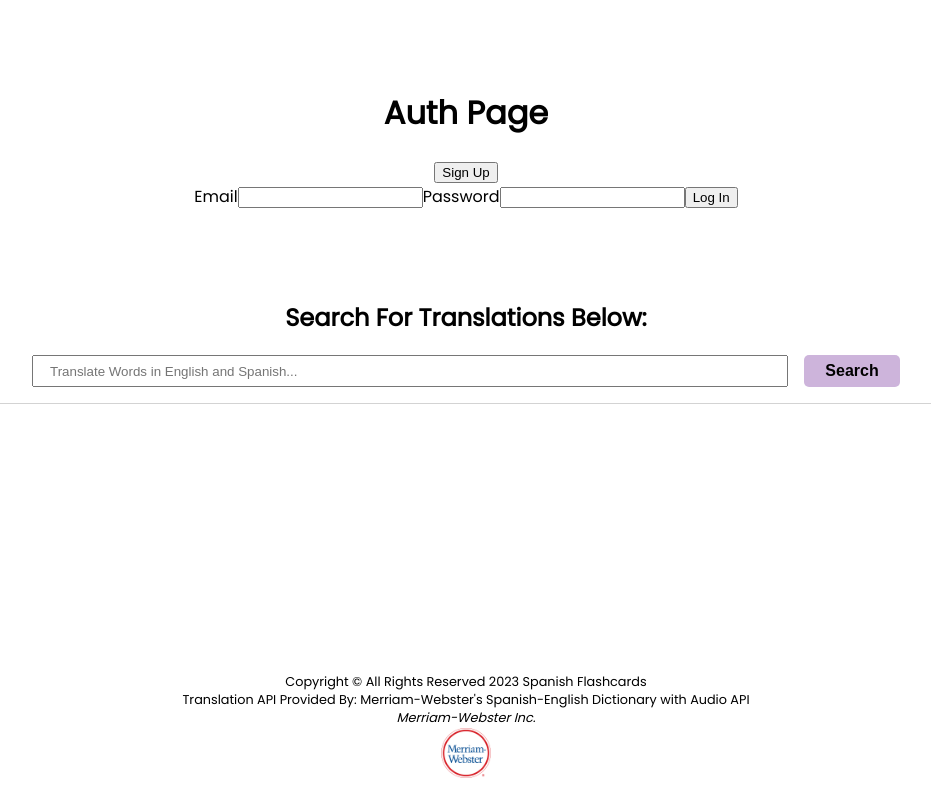
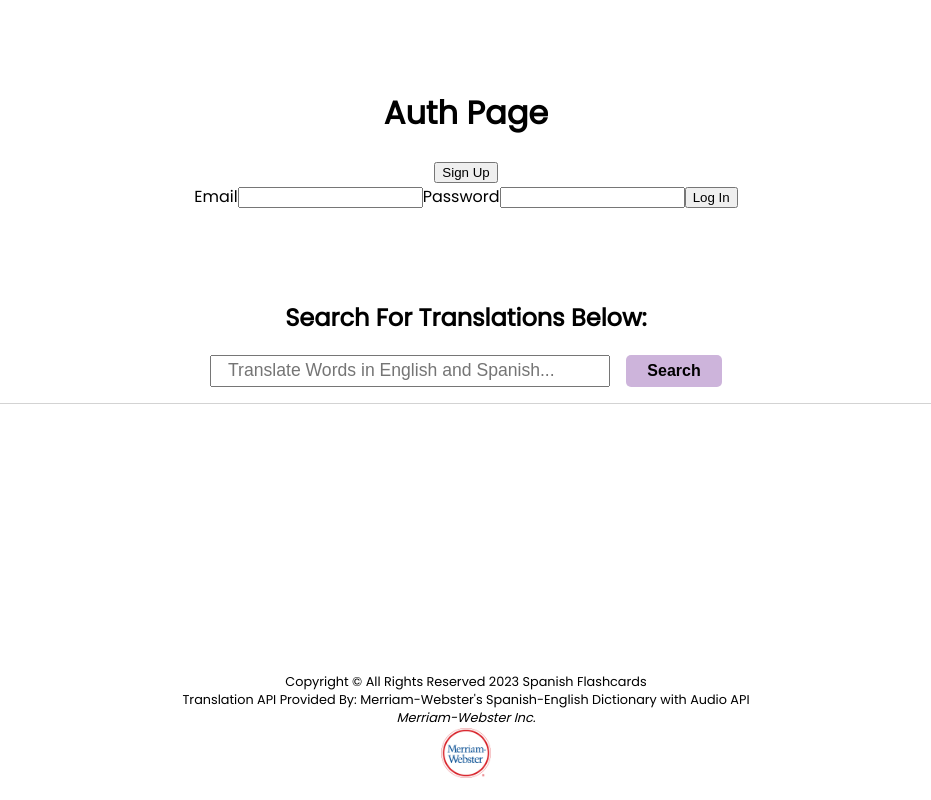
Before and after one commit to al-brooks/spanish-flashcards-client, a React (Create React App) app: page / in a window 1280 px wide. Shown: the whole page, without its empty margins (174-1105 px from the left). Built offline with nearby package versions, Linux system fonts and the light colour scheme.

Commit message:
updates search input

```diff
--- a/src/components/TranslateForm/TranslateForm.css
+++ b/src/components/TranslateForm/TranslateForm.css
@@ -4,8 +4,9 @@
 }
 
 .TranslateForm form input {
-  width: 60%;
+  width: 25rem;
   height: 2rem;
   padding-left: 2vmin;
   margin-right: 2vmin;
+  font-size: 1.1rem;
 }
```
